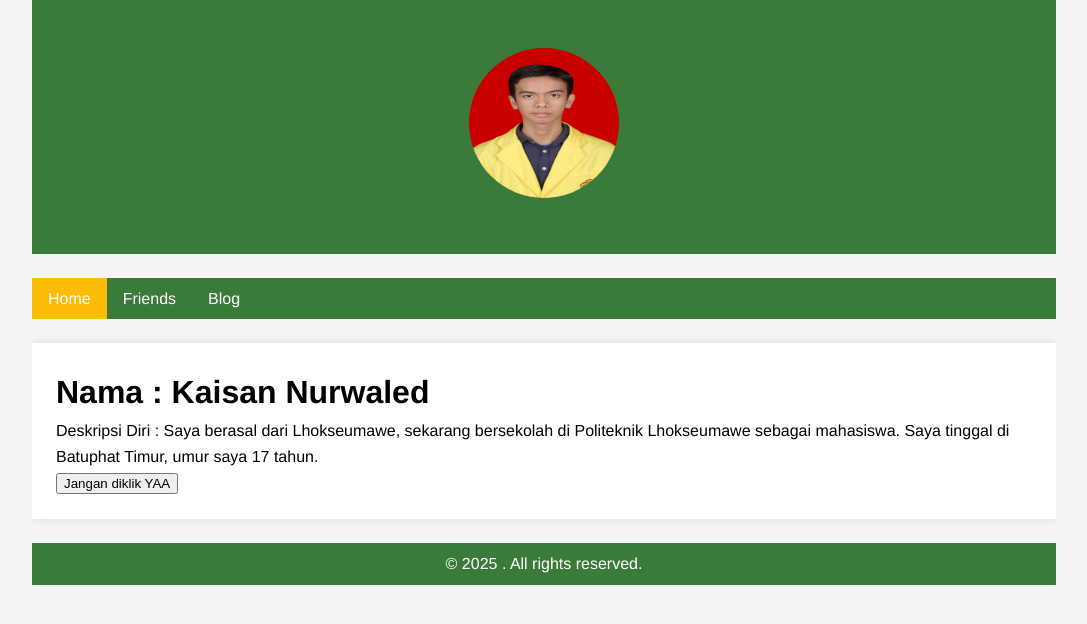
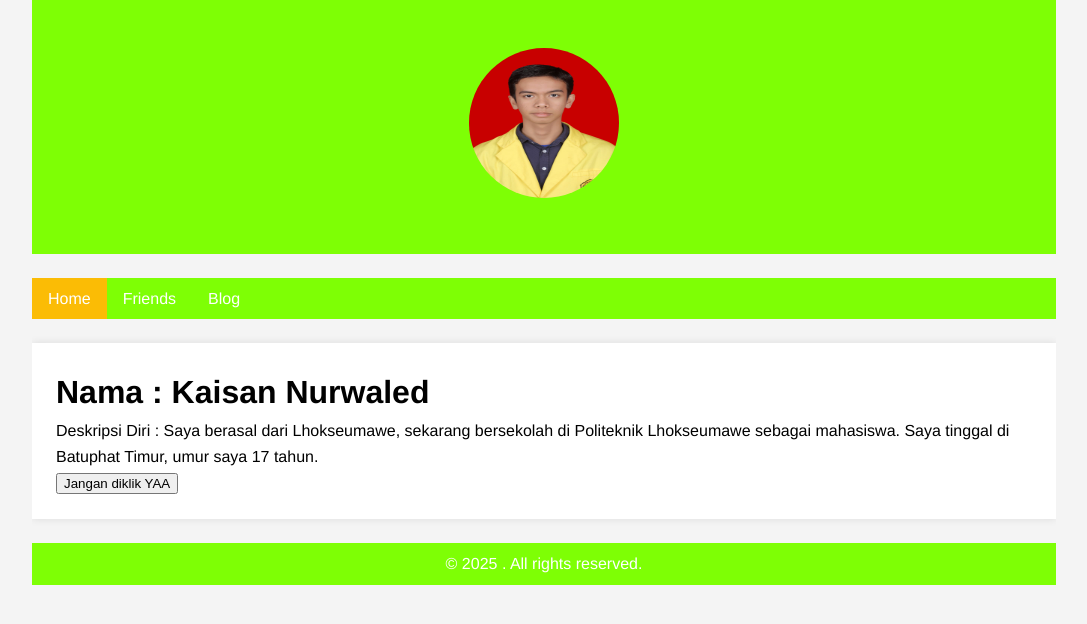
Before and after one commit to kaisan969/kaisan969.github.io, a Jekyll site: the page built from index.html, in a window 1280 px wide. Shown: the top 624 px of the page, without its empty margins (96-1183 px from the left). Built offline with Jekyll 4.4.1, drawn with Linux system fonts in a browser that asks for light colours.

Commit message:
tambahtittle

```diff
--- a/_config.yml
+++ b/_config.yml
@@ -1,3 +1,6 @@
+tittle: Kaisan Nurwaled
+Deksription : Saya berumur 18 tahun jalan 19 tahun, minta doanya ya semuaa....
+
 url: "https://kaisan969.github.io"
 
 plugins:
--- a/_sass/main.scss
+++ b/_sass/main.scss
@@ -1,4 +1,4 @@
-$primary-color: #3b7b3a;
+$primary-color: hsl(91, 100%, 51%);
 $secondary-color: #fbbc05;
 $font-stack: Helvetica, sans-serif;
 
```
